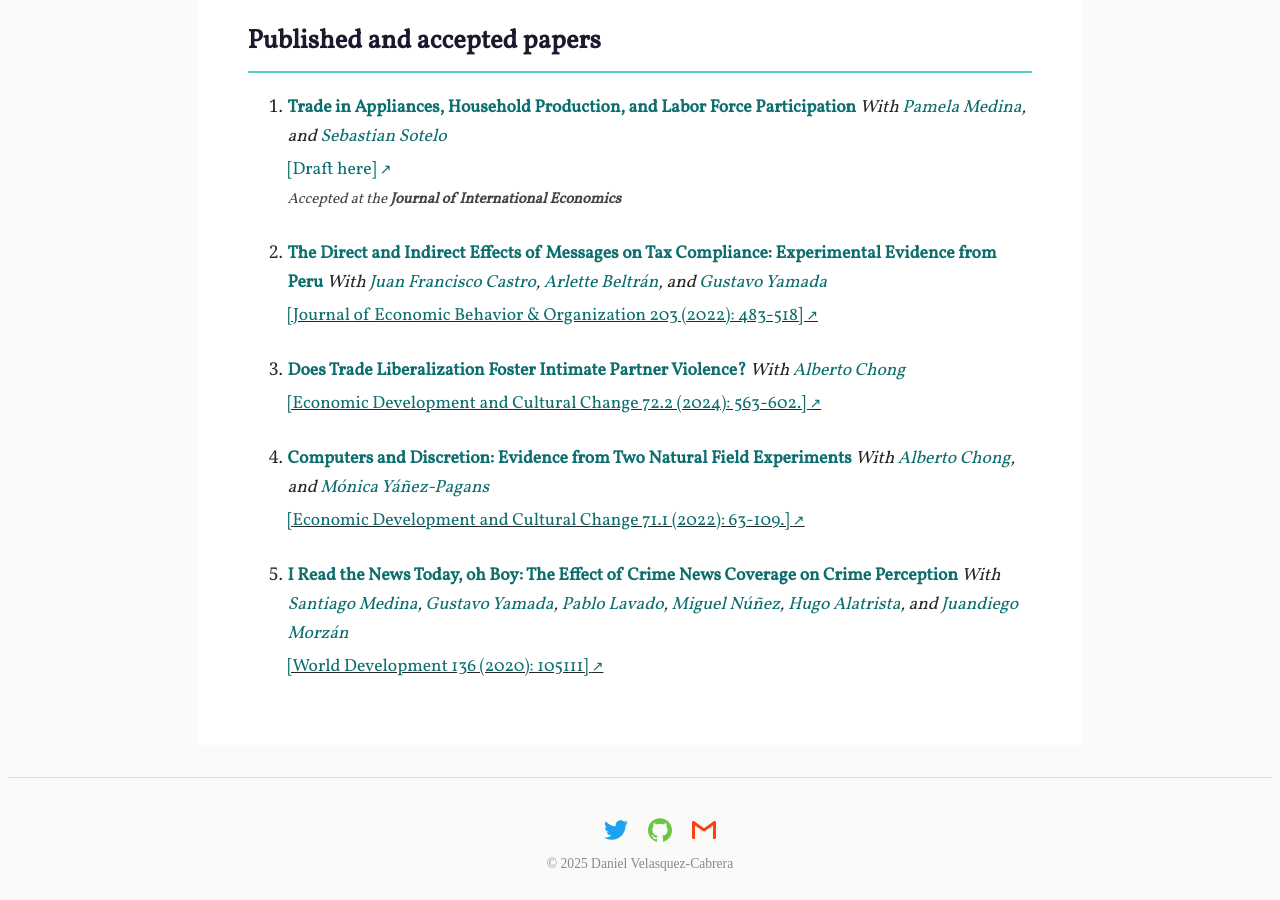
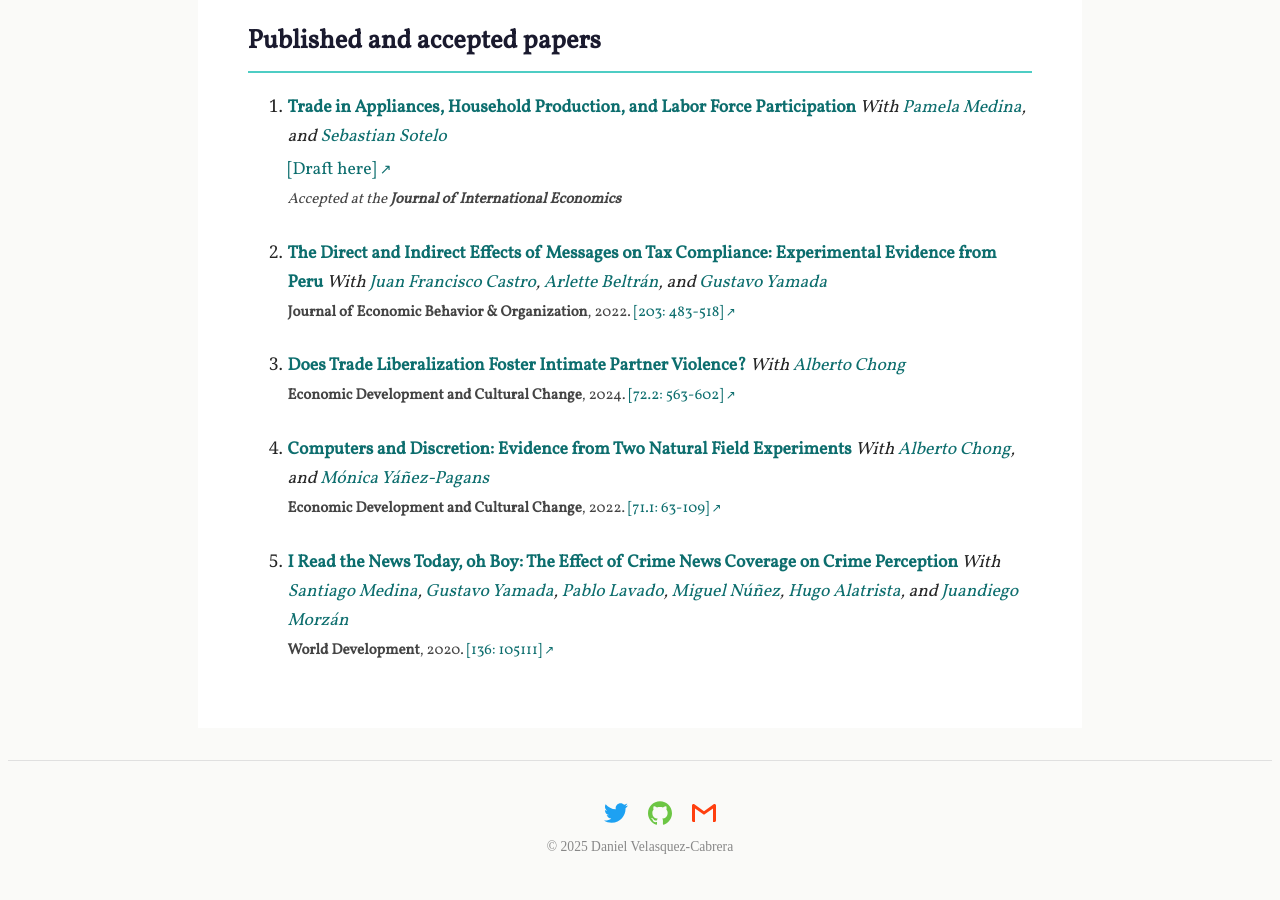
Before and after one commit to dvelasquezc/dvelasquezc.github.io, a Jekyll site: the page built from _pages/research.md, in a window 1280 px wide and 900 px high, scrolled down 1701 px. Built offline with Jekyll 4.4.1, drawn with Linux system fonts in a browser that asks for light colours; some web fonts are replaced.

Commit message:
formatting published papers

```diff
--- a/_pages/research.md
+++ b/_pages/research.md
@@ -196,9 +196,9 @@
 				</i>
 			{% endif %}
 
-			{% if paper.link != 'no' %}
-			<div class = "pdf">
-				<u><a href="{{ paper.link }}" target="_blank"> [{{ paper.journal }}] </a></u>
+			{% if paper.journal_name %}
+			<div class = "conferences">
+				<b>{{ paper.journal_name }}</b>, {{ paper.journal_year }}. {% if paper.link != 'no' %}<a href="{{ paper.link }}" target="_blank">[{{ paper.journal_citation }}]</a>{% else %}{{ paper.journal_citation }}{% endif %}
 			</div>
 			{% endif %}
 
```
Also changed, not shown: index.md (+1 -1 lines).
